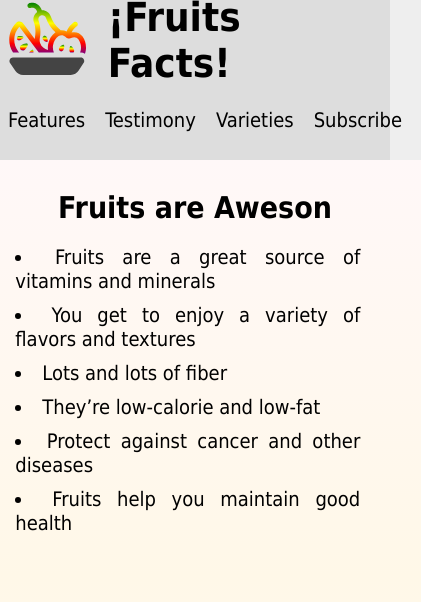
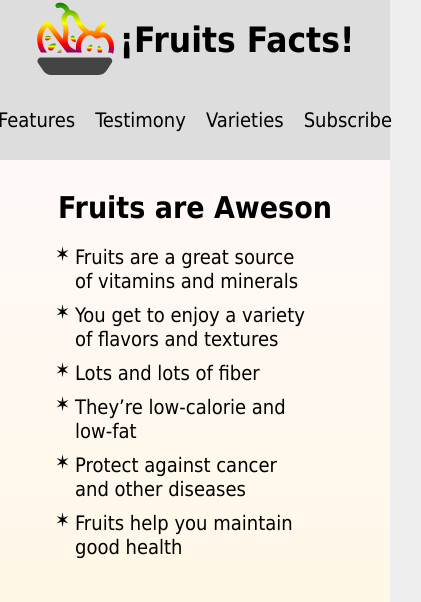
Before and after one commit to julian-gaitan/freeCodeCamp-Certification-Projects, a plain HTML site: page Responsive Web Design/4. Product Landing Page/index.html in a window 390 px wide. Shown: the top 602 px of the page, 421 px wide, since content can reach past the window. Drawn offline with Linux system fonts and the light colour scheme.

Commit message:
Fixed several styles and content for a better responsive experience in "Responsive Web Design"

```diff
--- a/Responsive Web Design/3. Technical Documentation Page/styles.css
+++ b/Responsive Web Design/3. Technical Documentation Page/styles.css
@@ -17,7 +17,7 @@ body {
   position: fixed;
   top: 0;
   left: 0;
-  width: 20%;
+  width: calc(300px + (60/900) * (100% - 900px));
   max-height: 100%;
   overflow-x: hidden;
   overflow-y: auto;
@@ -30,7 +30,7 @@ body {
 }
 
 #navbar li {
-  margin-bottom: 0.75rem;
+  margin-bottom: 1.25rem;
 }
 
 #navbar a {
@@ -47,7 +47,7 @@ body {
 }
 
 #main-doc {
-  width: 80%;
+  width: calc(100% - (300px + (60/900) * (100% - 900px)));
   position: absolute;
   top: 0;
   right: 0;
--- a/Responsive Web Design/4. Product Landing Page/styles.css
+++ b/Responsive Web Design/4. Product Landing Page/styles.css
@@ -47,6 +47,7 @@ a, a:link, a:visited, a:hover, a:active {
   display: flex;
   align-items: center;
   justify-content: space-between;
+  z-index: 10;
 }
 
 #header-banner {
@@ -57,7 +58,9 @@ a, a:link, a:visited, a:hover, a:active {
 }
 
 #header-title {
-  margin: 0 1rem;
+  margin: 0 0 0 1vw;
+  font-size: max(2.5vw, 1.75rem);
+  white-space: nowrap;
 }
 
 #header-img {
@@ -76,7 +79,7 @@ a, a:link, a:visited, a:hover, a:active {
   width: fit-content;
 }
 
-#nav-bar li {
+#nav-bar li:not(:first-child) {
   margin-left: 1rem;
 }
 
@@ -86,8 +89,8 @@ a, a:link, a:visited, a:hover, a:active {
 
 section {
   margin-top: calc(-1 * var(--navbar-height));
-  margin-left: -10vw;
-  margin-right: -10vw;
+  margin-left: -9.9vw;
+  margin-right: -9.9vw;
   padding: calc(var(--navbar-height) + 1.5rem) 10vw 1.5rem;
   background-image: linear-gradient(
     transparent var(--navbar-height),
@@ -103,22 +106,31 @@ section:nth-child(even) {
 }
 
 #Features ul {
-  width: 86%;
+  width: 90%;
   margin: 0 auto;
   padding: 0;
-  list-style-position: inside;
+  list-style: none;
   display: flex;
   flex-wrap: wrap;
-  text-align: justify;
+  text-align: left;
 }
 
 #Features li {
   width: 50%;
   margin-bottom: 0.5rem;
+  padding-left: 1rem;
+  position: relative;
+}
+
+#Features li::before {
+  content: '\2736';
+  position: absolute;
+  left: 0;
+  top: -3px;
 }
 
 #fruit-container {
-  width: 86%;
+  width: 90%;
   margin: 0 auto;
   display: flex;
   flex-wrap: wrap;
@@ -204,9 +216,14 @@ section:nth-child(even) {
   font-weight: bold;
 }
 
-@media (max-width: 720px) {
+@media (max-width: 880px) {
   :root {
     --navbar-height: 160px;
+  }
+
+  section {
+    margin-left: -4.9vw;
+    margin-right: -4.9vw;
   }
 
   #header {
@@ -223,19 +240,19 @@ section:nth-child(even) {
   }
 
   #main {
-    width: 96%;
+    width: 90%;
   }
 
   #header {
-    padding: 0 2%;
+    padding: 0 5%;
   }
 
   #Features ul {
-    width: 96%;
+    width: 90%;
   }
 
   #Features li {
-    width: 96%;
+    width: 90%;
   }
 
   #fruit-container {
@@ -249,10 +266,10 @@ section:nth-child(even) {
   }
 
   #video {
-    width: 100%;
+    width: 80%;
   }
 
   #footer {
-    padding: 1rem 2%;
+    padding: 1rem 5%;
   }
 }
```
Also changed, not shown: Responsive Web Design/2. Tribute Page/index.html (+1 -0 lines), Responsive Web Design/4. Product Landing Page/index.html (+1 -1 lines), Responsive Web Design/5. Personal Portfolio Webpage/index.html (+1 -1 lines), Responsive Web Design/5. Personal Portfolio Webpage/styles.css (+12 -9 lines).
